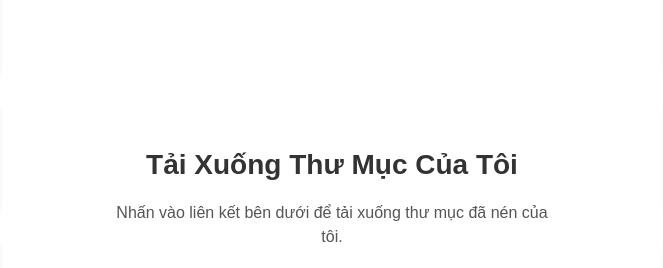
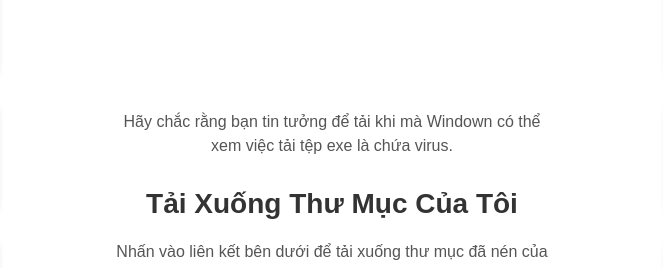
Before and after one commit to hungdata/Song-Recommendation-Project, a plain HTML site: page index.html in a window 1280 px wide. Shown: the part 128-396 px from the top of the page, 308-971 px from the left. Drawn offline with Linux system fonts and the light colour scheme.

Commit message:
Add files via upload

```diff
--- a/index.html
+++ b/index.html
@@ -279,6 +279,7 @@
 
             <!-- Nội dung tải xuống ở giữa -->
             <div class="content">
+                <p>Hãy chắc rằng bạn tin tưởng để tải khi mà Windown có thể xem việc tải tệp exe là chứa virus.</p>
                 <h1>Tải Xuống Thư Mục Của Tôi</h1>
                 <p>Nhấn vào liên kết bên dưới để tải xuống thư mục đã nén của tôi.</p>
 
```
